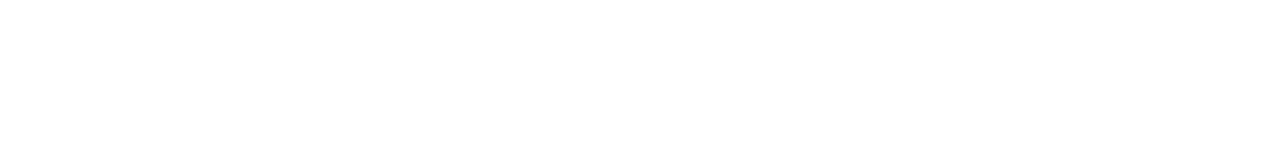
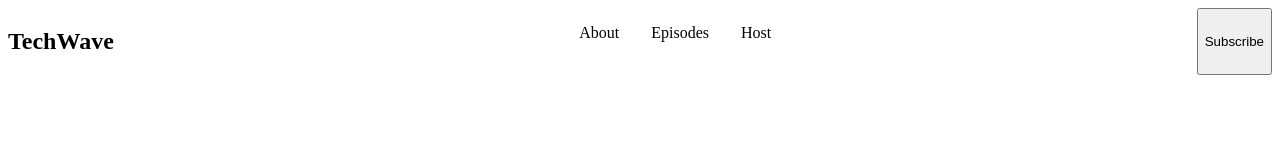
Before and after one commit to mohammadeamin/a2-techwave-responsive-website, a plain HTML site: page index.html in a window 1280 px wide. Drawn offline with Linux system fonts and the light colour scheme.

Commit message:
added some style for navbar

```diff
--- a/index.html
+++ b/index.html
@@ -3,9 +3,26 @@
 <head>
     <meta charset="UTF-8">
     <meta name="viewport" content="width=device-width, initial-scale=1.0">
-    <title>Document</title>
+    <title>TechWave</title>
+    <link rel="stylesheet" href="style/style.css">
 </head>
 <body>
+    <header>
+        <nav class="navbar">
+            <h1>TechWave</h1>
+            <ul>
+                <li>About</li>
+                <li>Episodes</li>
+                <li>Host</li>
+            </ul>
+            <button>Subscribe</button>
+        </nav>
+    </header>
+    <main>
 
+    </main>
+    <footer>
+
+    </footer>
 </body>
 </html>
--- a/style/style.css
+++ b/style/style.css
@@ -0,0 +1,20 @@
+/* shared styles */
+
+/* header styles */
+
+
+/* navbar styles */
+.navbar{
+    display: flex;
+    justify-content: space-between;
+}
+.navbar ul{
+    text-decoration: none;
+    list-style: none;
+    display: flex;
+    gap: 32px;
+}
+
+/* main styles */
+
+/* footer styles */
```
